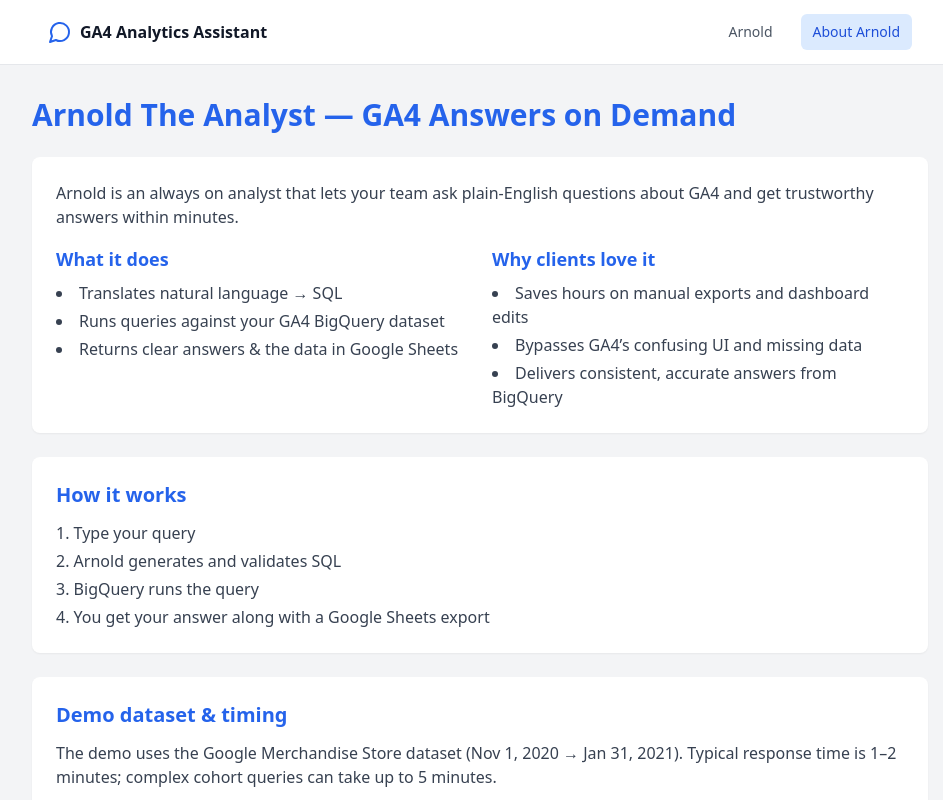
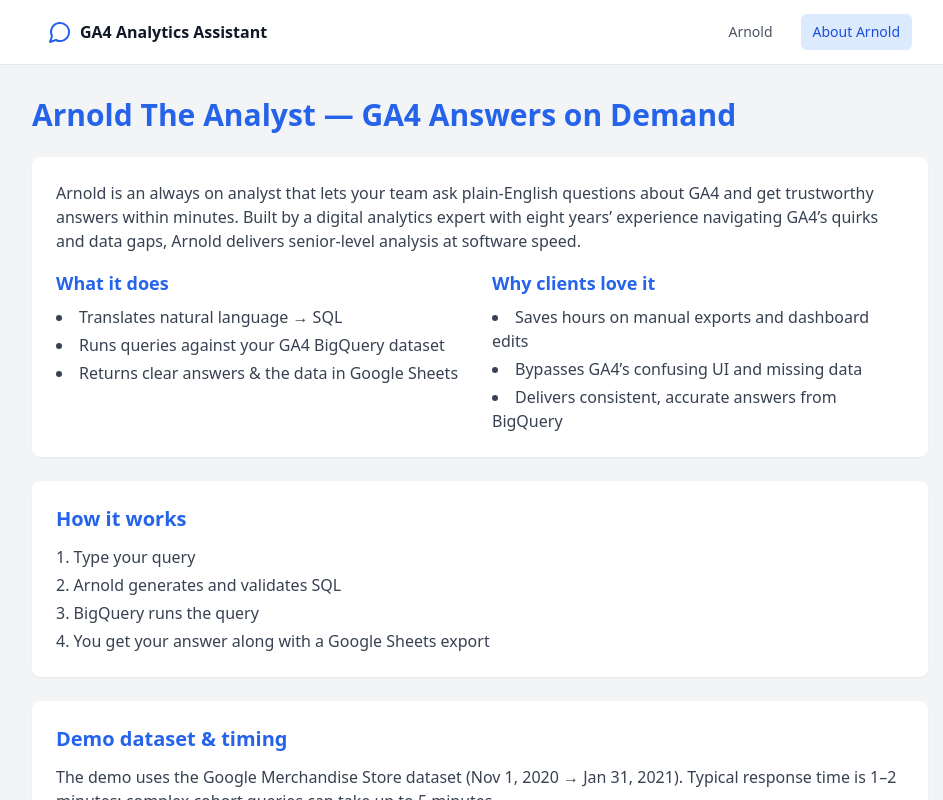
Before and after one commit to McGovs/arnold-the-analyst-frontend-v2-markdown, a React (Vite) app: page / in a window 1280 px wide. Both pictures are taken after a click on the button "About Arnold". Shown: the top 800 px of the page, without its empty margins (160-1103 px from the left). Built offline with nearby package versions, Linux system fonts and the light colour scheme; no server answers.

Commit message:
Update Description.tsx

```diff
--- a/src/pages/Description.tsx
+++ b/src/pages/Description.tsx
@@ -15,7 +15,7 @@ export default function Description() {
         <div className="bg-white p-6 rounded-lg shadow-sm mb-6 space-y-4">
           <p className="text-gray-700">
             Arnold is an always on analyst that lets your team ask plain-English questions about GA4 and get trustworthy
-            answers within minutes.
+            answers within minutes. Built by a digital analytics expert with eight years’ experience navigating GA4’s quirks and data gaps, Arnold delivers senior-level analysis at software speed.
           </p>
 
           <div className="grid md:grid-cols-2 gap-6">
```
